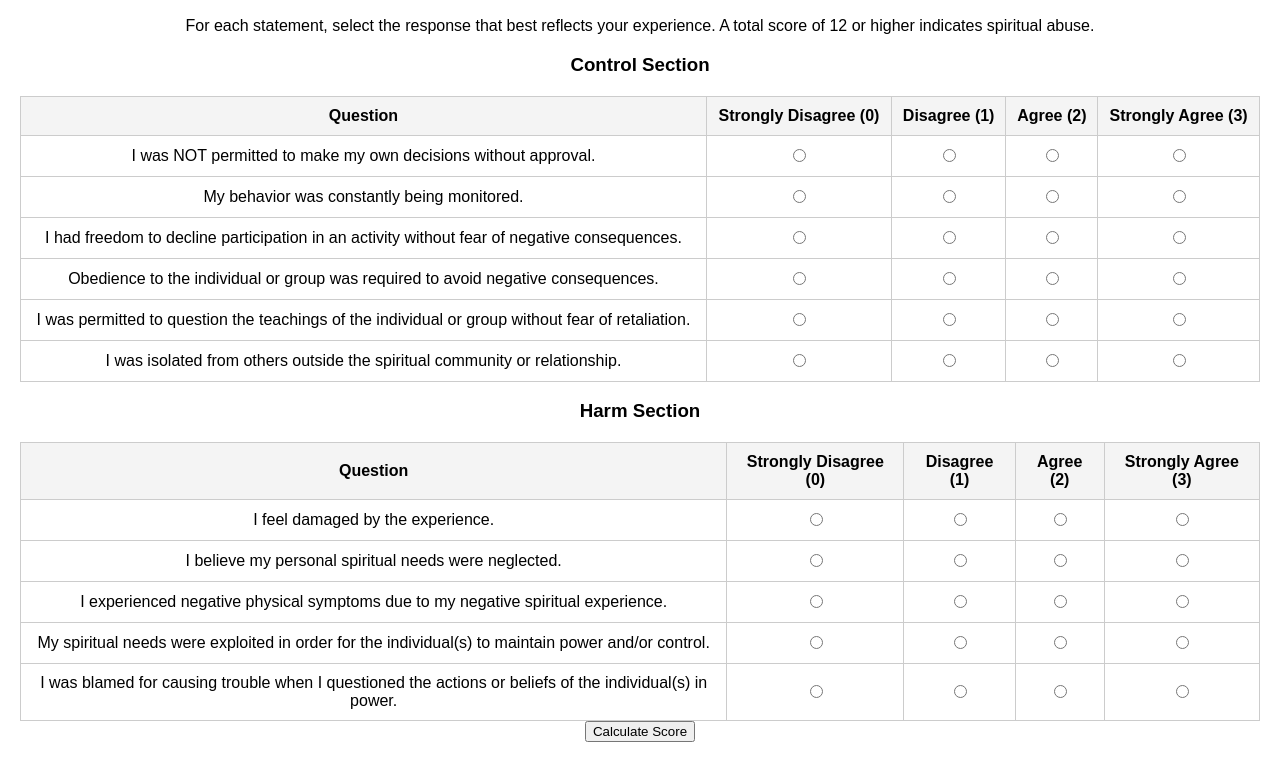
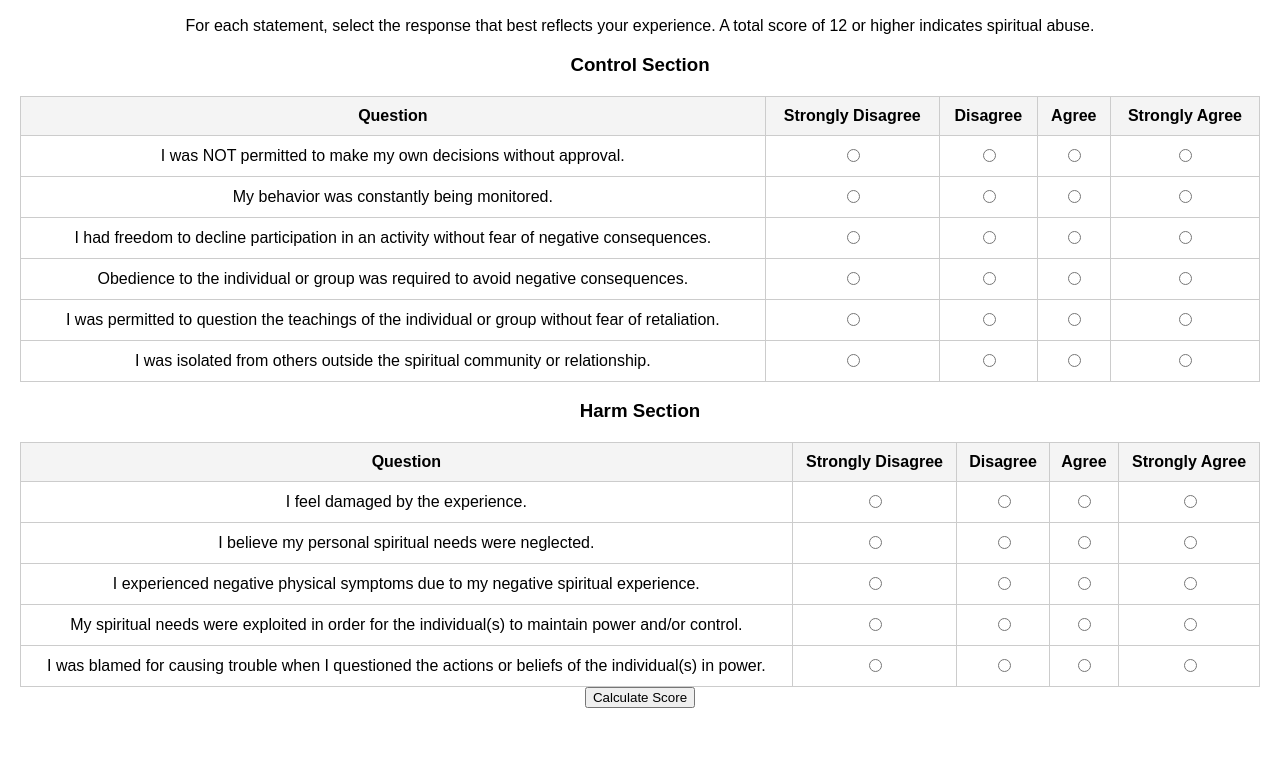
Before and after one commit to codyvanscyoc/spiritualabuseassessment, a plain HTML site: page index.html in a window 1280 px wide. Shown: the part 51-813 px from the top of the page. Drawn offline with Linux system fonts and the light colour scheme.

Commit message:
index.html

```diff
--- a/index.html
+++ b/index.html
@@ -37,10 +37,10 @@
     <table>
         <tr>
             <th>Question</th>
-            <th>Strongly Disagree (0)</th>
-            <th>Disagree (1)</th>
-            <th>Agree (2)</th>
-            <th>Strongly Agree (3)</th>
+            <th>Strongly Disagree</th>
+            <th>Disagree</th>
+            <th>Agree</th>
+            <th>Strongly Agree</th>
         </tr>
     </table>
 
@@ -48,10 +48,10 @@
     <table>
         <tr>
             <th>Question</th>
-            <th>Strongly Disagree (0)</th>
-            <th>Disagree (1)</th>
-            <th>Agree (2)</th>
-            <th>Strongly Agree (3)</th>
+            <th>Strongly Disagree</th>
+            <th>Disagree</th>
+            <th>Agree</th>
+            <th>Strongly Agree</th>
         </tr>
     </table>
 
@@ -60,42 +60,36 @@
 
     <script>
         const controlQuestions = [
-            "I was NOT permitted to make my own decisions without approval.",
-            "My behavior was constantly being monitored.",
-            "I had freedom to decline participation in an activity without fear of negative consequences.",
-            "Obedience to the individual or group was required to avoid negative consequences.",
-            "I was permitted to question the teachings of the individual or group without fear of retaliation.",
-            "I was isolated from others outside the spiritual community or relationship."
+            { text: "I was NOT permitted to make my own decisions without approval.", values: [0, 1, 2, 3] },
+            { text: "My behavior was constantly being monitored.", values: [0, 1, 2, 3] },
+            { text: "I had freedom to decline participation in an activity without fear of negative consequences.", values: [3, 2, 1, 0] },
+            { text: "Obedience to the individual or group was required to avoid negative consequences.", values: [0, 1, 2, 3] },
+            { text: "I was permitted to question the teachings of the individual or group without fear of retaliation.", values: [3, 2, 1, 0] },
+            { text: "I was isolated from others outside the spiritual community or relationship.", values: [0, 1, 2, 3] }
         ];
 
         const harmQuestions = [
-            "I feel damaged by the experience.",
-            "I believe my personal spiritual needs were neglected.",
-            "I experienced negative physical symptoms due to my negative spiritual experience.",
-            "My spiritual needs were exploited in order for the individual(s) to maintain power and/or control.",
-            "I was blamed for causing trouble when I questioned the actions or beliefs of the individual(s) in power."
+            { text: "I feel damaged by the experience.", values: [0, 1, 2, 3] },
+            { text: "I believe my personal spiritual needs were neglected.", values: [0, 1, 2, 3] },
+            { text: "I experienced negative physical symptoms due to my negative spiritual experience.", values: [0, 1, 2, 3] },
+            { text: "My spiritual needs were exploited in order for the individual(s) to maintain power and/or control.", values: [0, 1, 2, 3] },
+            { text: "I was blamed for causing trouble when I questioned the actions or beliefs of the individual(s) in power.", values: [0, 1, 2, 3] }
         ];
 
         function loadQuestions() {
             const controlTable = document.querySelectorAll("table")[0];
             controlQuestions.forEach((q, index) => {
                 const row = document.createElement("tr");
-                row.innerHTML = `<td>${q}</td>
-                    <td><input type='radio' name='qC${index}' value='0'></td>
-                    <td><input type='radio' name='qC${index}' value='1'></td>
-                    <td><input type='radio' name='qC${index}' value='2'></td>
-                    <td><input type='radio' name='qC${index}' value='3'></td>`;
+                row.innerHTML = `<td>${q.text}</td>
+                    ${q.values.map((value, i) => `<td><input type='radio' name='qC${index}' value='${value}'></td>`).join('')}`;
                 controlTable.appendChild(row);
             });
 
             const harmTable = document.querySelectorAll("table")[1];
             harmQuestions.forEach((q, index) => {
                 const row = document.createElement("tr");
-                row.innerHTML = `<td>${q}</td>
-                    <td><input type='radio' name='qH${index}' value='0'></td>
-                    <td><input type='radio' name='qH${index}' value='1'></td>
-                    <td><input type='radio' name='qH${index}' value='2'></td>
-                    <td><input type='radio' name='qH${index}' value='3'></td>`;
+                row.innerHTML = `<td>${q.text}</td>
+                    ${q.values.map((value, i) => `<td><input type='radio' name='qH${index}' value='${value}'></td>`).join('')}`;
                 harmTable.appendChild(row);
             });
         }
```
